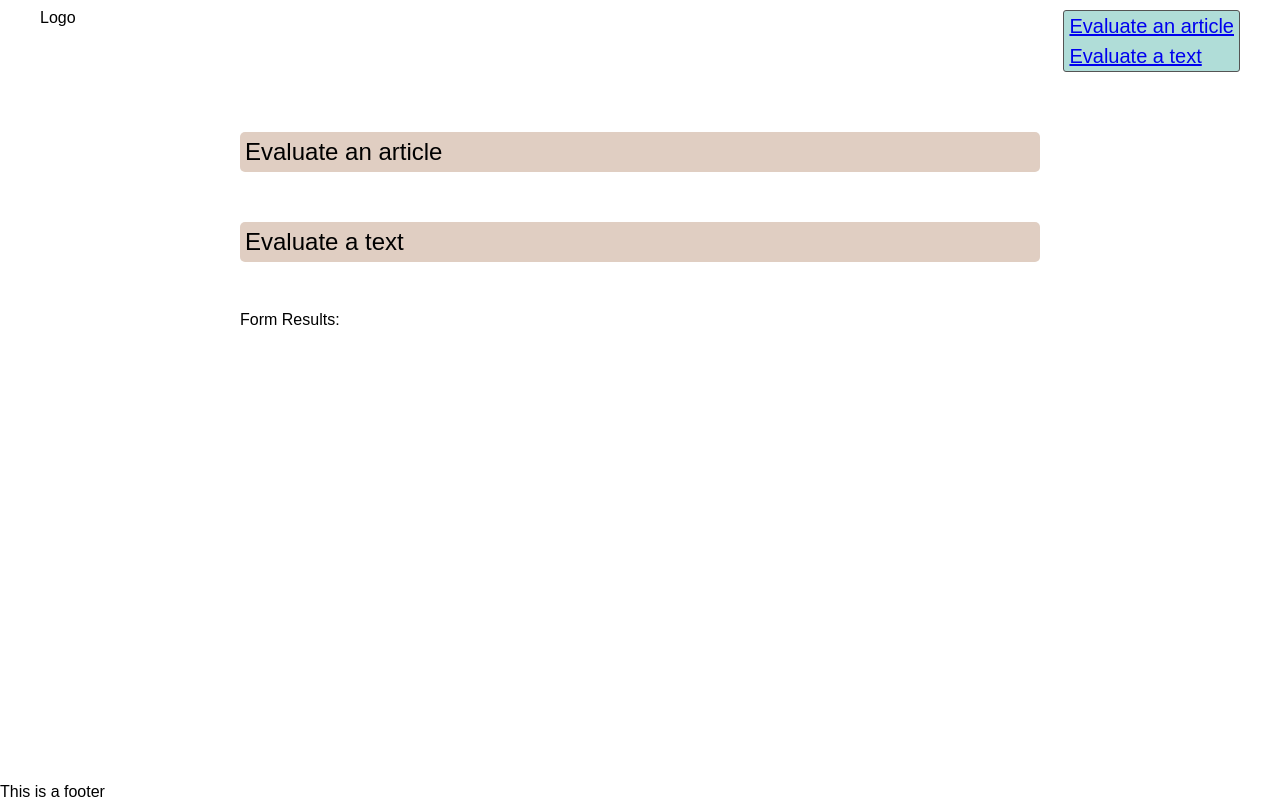
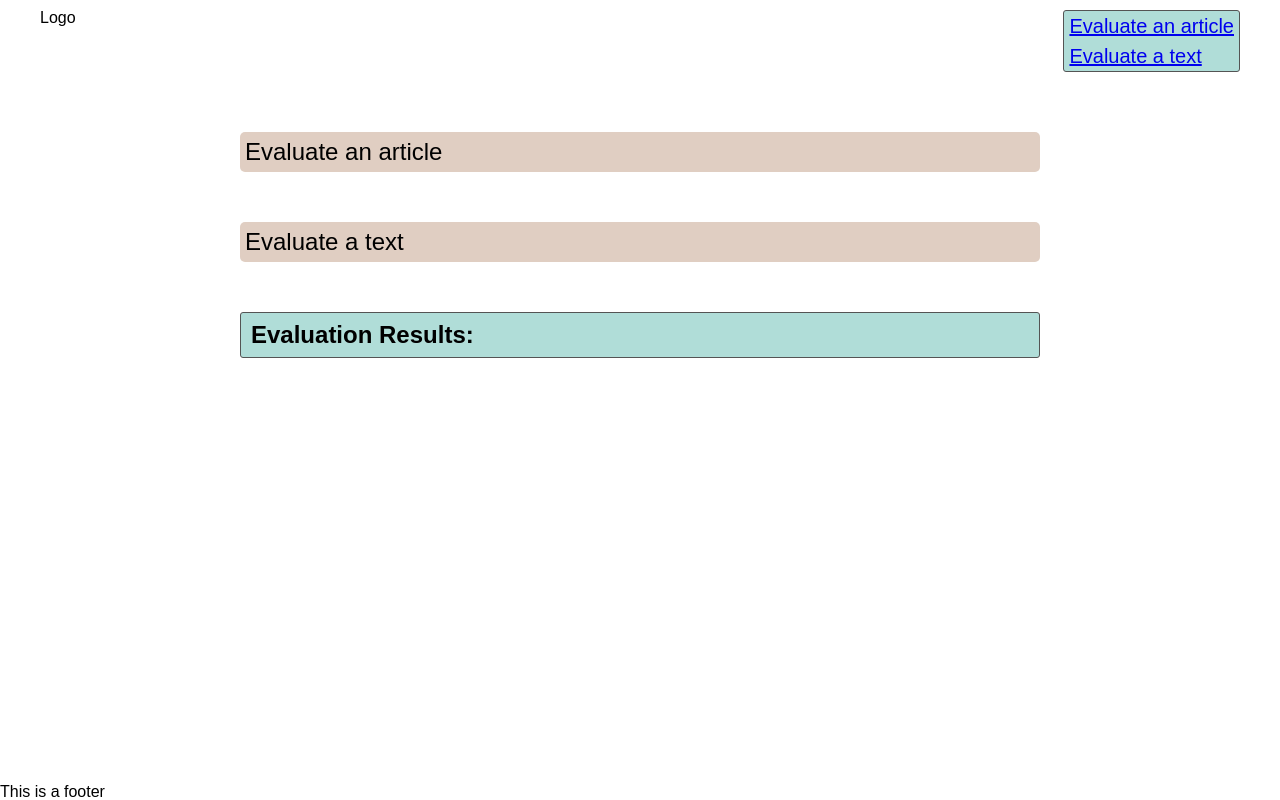
Before and after one commit to nmarkevich/evaluate-news-nlp, a website built with webpack: page src/client/views/index.html in a window 1280 px wide. Built offline with nearby package versions, Linux system fonts and the light colour scheme.

Commit message:
feat: Updating Evaluation Results output

```diff
--- a/src/client/js/formHandler.js
+++ b/src/client/js/formHandler.js
@@ -11,7 +11,7 @@ function handleSubmitLink(event) {
     console.log("::: Link Form Submitted :::")
     getData()
     .then(function(data) {
-        document.getElementById('results').innerHTML = data.agreement;
+        document.getElementById('results').innerHTML = `Agreement: ${data.agreement} <br> Subjectivity: ${data.subjectivity} <br> Irony: ${data.irony}`;
     });
 }
 
--- a/src/client/styles/form.scss
+++ b/src/client/styles/form.scss
@@ -5,6 +5,14 @@
     font-size: 24px;
     background-color: #b0ddd8;
     display: none;
+}
+
+.outputForm {
+    border: 1px solid #545454;
+    border-radius: 3px;
+    padding: 10px;
+    font-size: 24px;
+    background-color: #b0ddd8;
 }
 
 input {
@@ -35,3 +43,7 @@ h2 {
 section.collapsible .inputForm {
     display: block;
 }
+
+strong {
+    font-weight: 700;
+}
--- a/src/client/views/index.html
+++ b/src/client/views/index.html
@@ -43,8 +43,8 @@
                     </form>
             </section>
 
-            <section>
-                <strong>Form Results:</strong>
+            <section class="outputForm">
+                <strong>Evaluation Results:</strong>
                 <div id="results"></div>
             </section>
         </main>
```
